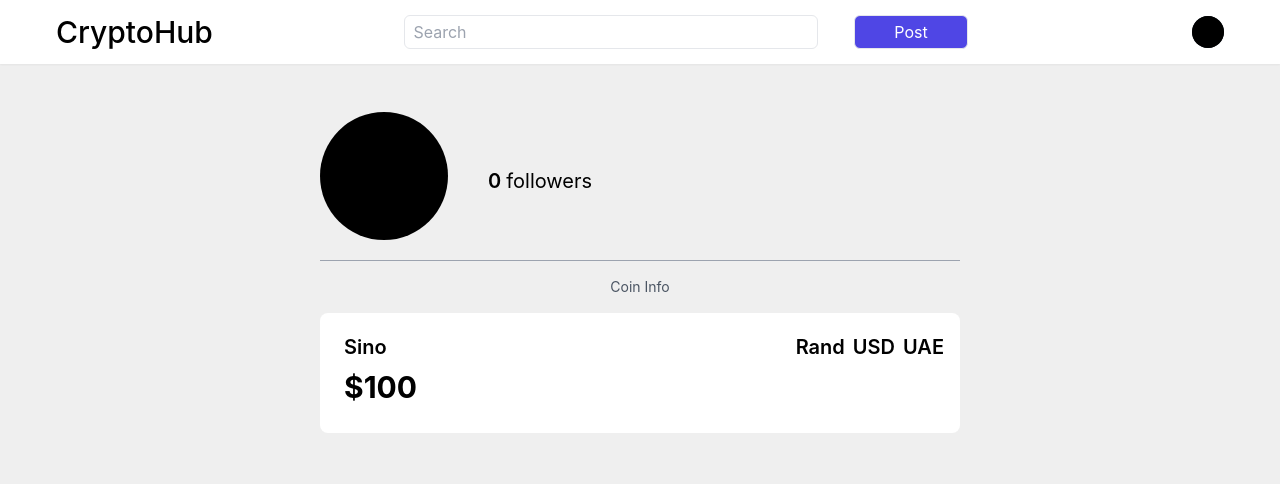
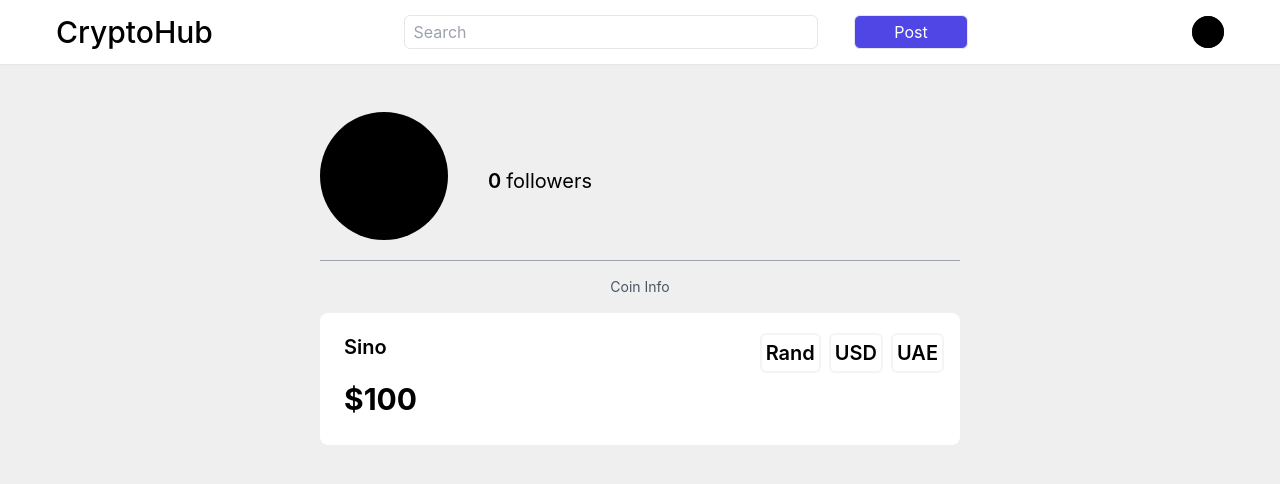
Before and after one commit to COS301-SE-2022/CryptoHub, a Next.js app in the folder client/: page /coin in a window 1280 px wide. Shown: the top 484 px of the page. Built offline with nearby package versions, Linux system fonts and the light colour scheme.

Commit message:
Added a border to each currency option

```diff
--- a/client/components/CoinAccount/CoinInfo.js
+++ b/client/components/CoinAccount/CoinInfo.js
@@ -10,13 +10,13 @@ const CoinInfo = ({ name, price }) => {
             {name}
           </p>
           <div className="flex flex-row justify-between">
-            <p className="text-xl font-semibold mb-2 translate-y-1 ml-2 text-right">
+            <p className="text-xl font-semibold mb-2 translate-y-1 ml-2 text-right border-gray-100 border-2 p-1 rounded-md">
               Rand
             </p>
-            <p className="text-xl font-semibold mb-2 translate-y-1 ml-2 text-right">
+            <p className="text-xl font-semibold mb-2 translate-y-1 ml-2 text-right border-gray-100 border-2 p-1 rounded-md">
               USD
             </p>
-            <p className="text-xl font-semibold mb-2 translate-y-1 ml-2 text-right">
+            <p className="text-xl font-semibold mb-2 translate-y-1 ml-2 text-right border-gray-100 border-2 p-1 rounded-md">
               UAE
             </p>
           </div>
```
